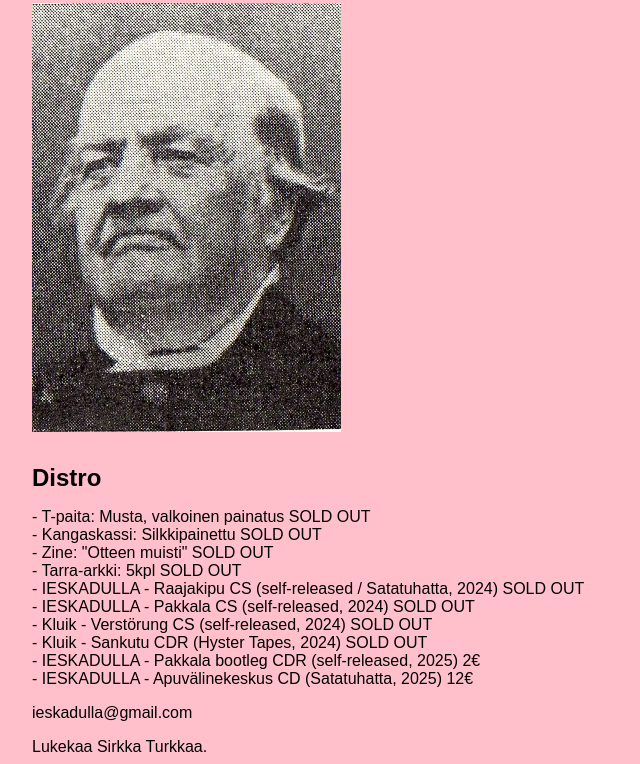
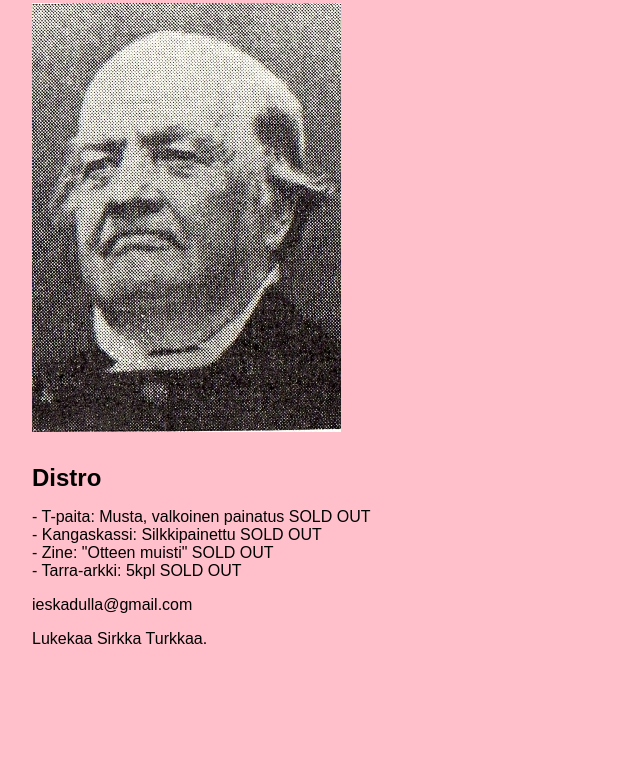
Before and after one commit to Renqvisteiirrotaotettaan/renqvisteiirrotaotettaan.github.io, a plain HTML site: page index.html in a window 1280 px wide. Shown: the part 74-838 px from the top of the page, without its empty margins (0-640 px from the left). After the commit the page ends 800 px from the top, so only its background shows below. Drawn offline with Linux system fonts and the light colour scheme.

Commit message:
Update index.html

```diff
--- a/index.html
+++ b/index.html
@@ -49,13 +49,8 @@
   <p>- T-paita: Musta, valkoinen painatus SOLD OUT<br>
      - Kangaskassi: Silkkipainettu SOLD OUT<br>
      - Zine: "Otteen muisti" SOLD OUT<br>
-     - Tarra-arkki: 5kpl SOLD OUT<br>
-     - IESKADULLA - Raajakipu CS (self-released / Satatuhatta, 2024) SOLD OUT<br>
-     - IESKADULLA - Pakkala CS (self-released, 2024) SOLD OUT<br>
-     - Kluik - Verstörung CS (self-released, 2024) SOLD OUT<br>
-     - Kluik - Sankutu CDR (Hyster Tapes, 2024) SOLD OUT<br>
-     - IESKADULLA - Pakkala bootleg CDR (self-released, 2025) 2€<br>
-     - IESKADULLA - Apuvälinekeskus CD (Satatuhatta, 2025) 12€
+     - Tarra-arkki: 5kpl SOLD OUT
+
 
   </p>
 
```
